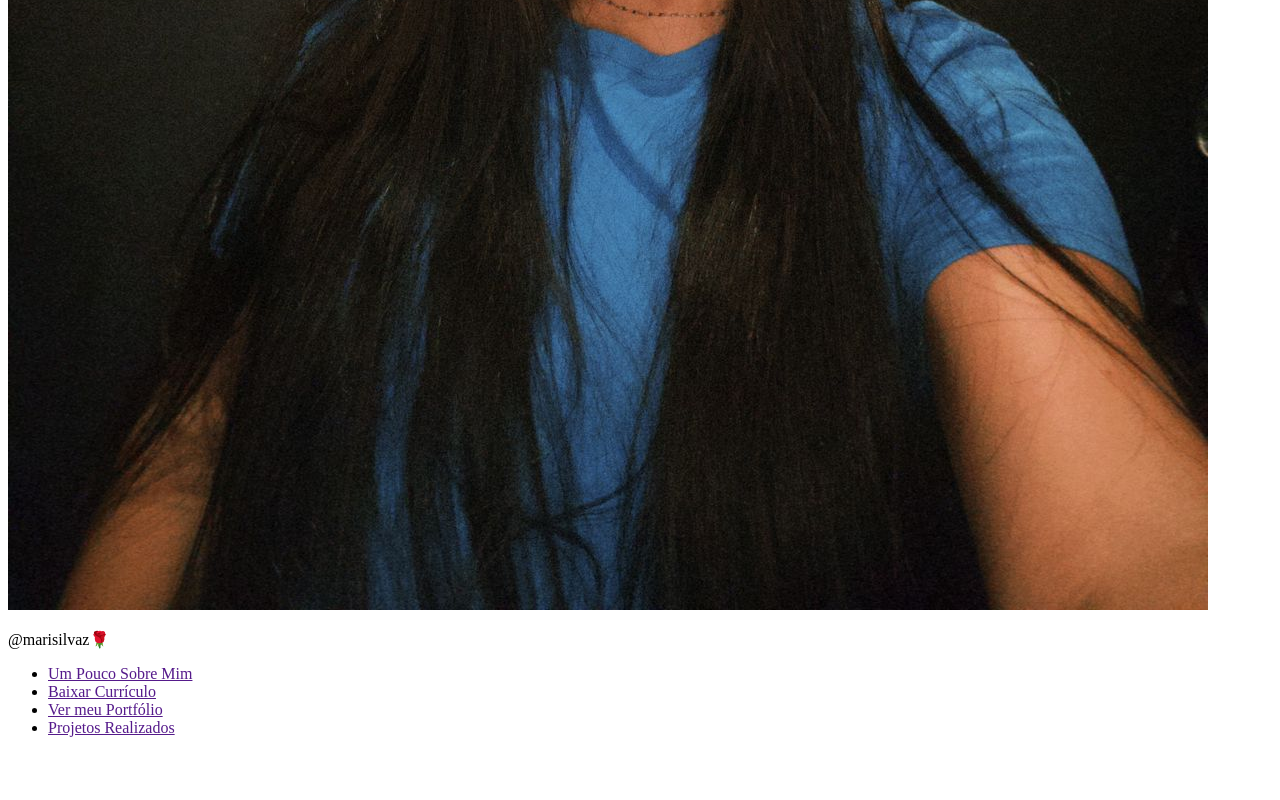
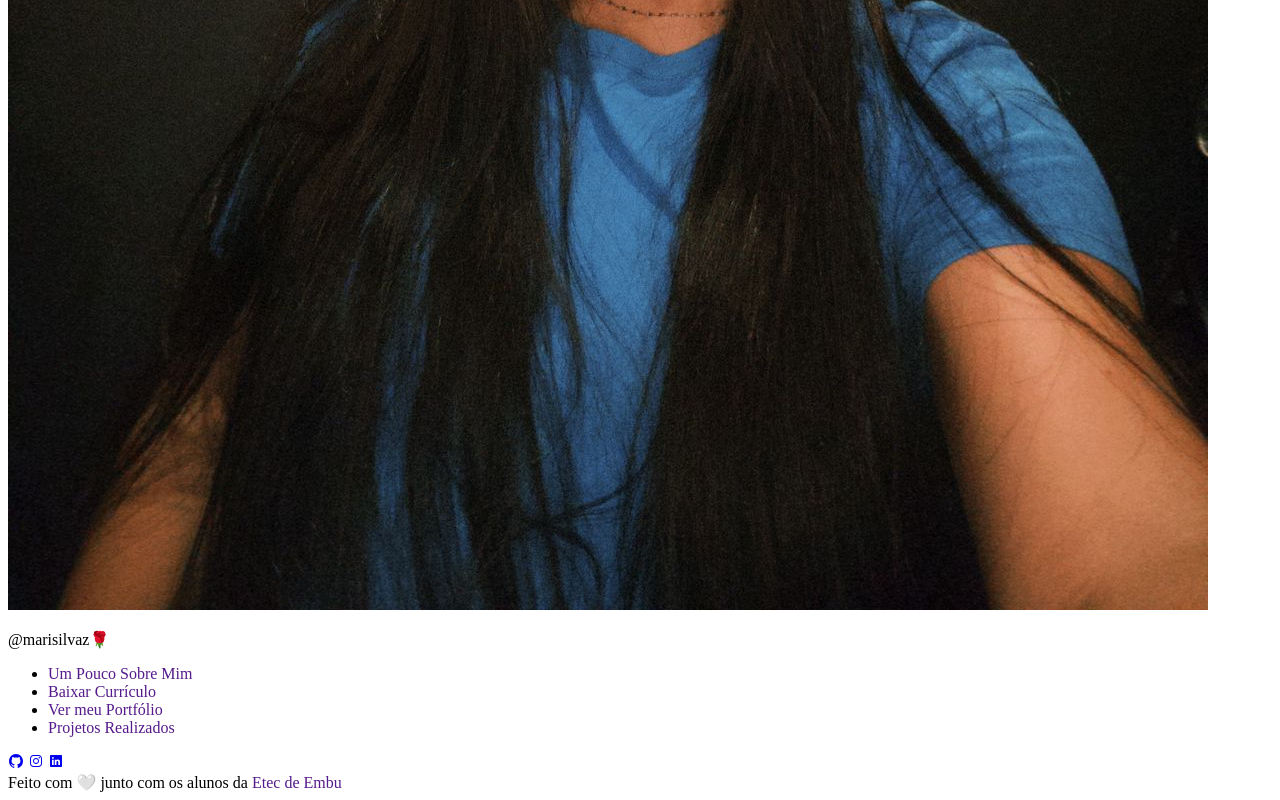
Before and after one commit to marisilvaz/portf-lio, a plain HTML site: page index.html in a window 1280 px wide. Shown: the part 1070-1870 px from the top of the page. Before the commit the page ends 1823 px from the top, so only its background shows below. Drawn offline with nearby package versions, Linux system fonts and the light colour scheme.

Commit message:
Atualizando o portfolio

```diff
--- /dev/null
+++ b/css/style.css
@@ -0,0 +1,3 @@
+a {
+    text-decoration: none; /*comando para remover underlines dos icons adicionados*/
+}
--- a/index.html
+++ b/index.html
@@ -3,6 +3,7 @@
 <head>
     <meta charset="UTF-8">
     <meta name="viewport" content="width=device-width, initial-scale=1.0">
+    <link rel="stylesheet" href="css/style.css">
     <title>Portfólio</title>
 </head>
 <body>
@@ -28,6 +29,26 @@
             </li>
         </ul>
 
+        <div>
+            <a href="https://github.com/marisilvaz">
+                <ion-icon name="logo-github"></ion-icon>
+            </a>
+
+            <a href="https://www.instagram.com/marisilvaz/profilecard/?igsh=cmJxZDRydnU1OXd1">
+                <ion-icon name="logo-instagram"></ion-icon>
+            </a>
+
+            <a href="https://www.linkedin.com/in/maevangelista">
+                <ion-icon name="logo-linkedin"></ion-icon>
+            </a>
+        </div>
+
     </div>
+
+    <footer>
+        Feito com 🤍 junto com os alunos da <a href="">Etec de Embu</a>
+    </footer> <!--rodape do site-->
+
+    <script src="https://unpkg.com/ionicons@4.5.10-0/dist/ionicons.js"></script>
 </body>
 </html>
```
